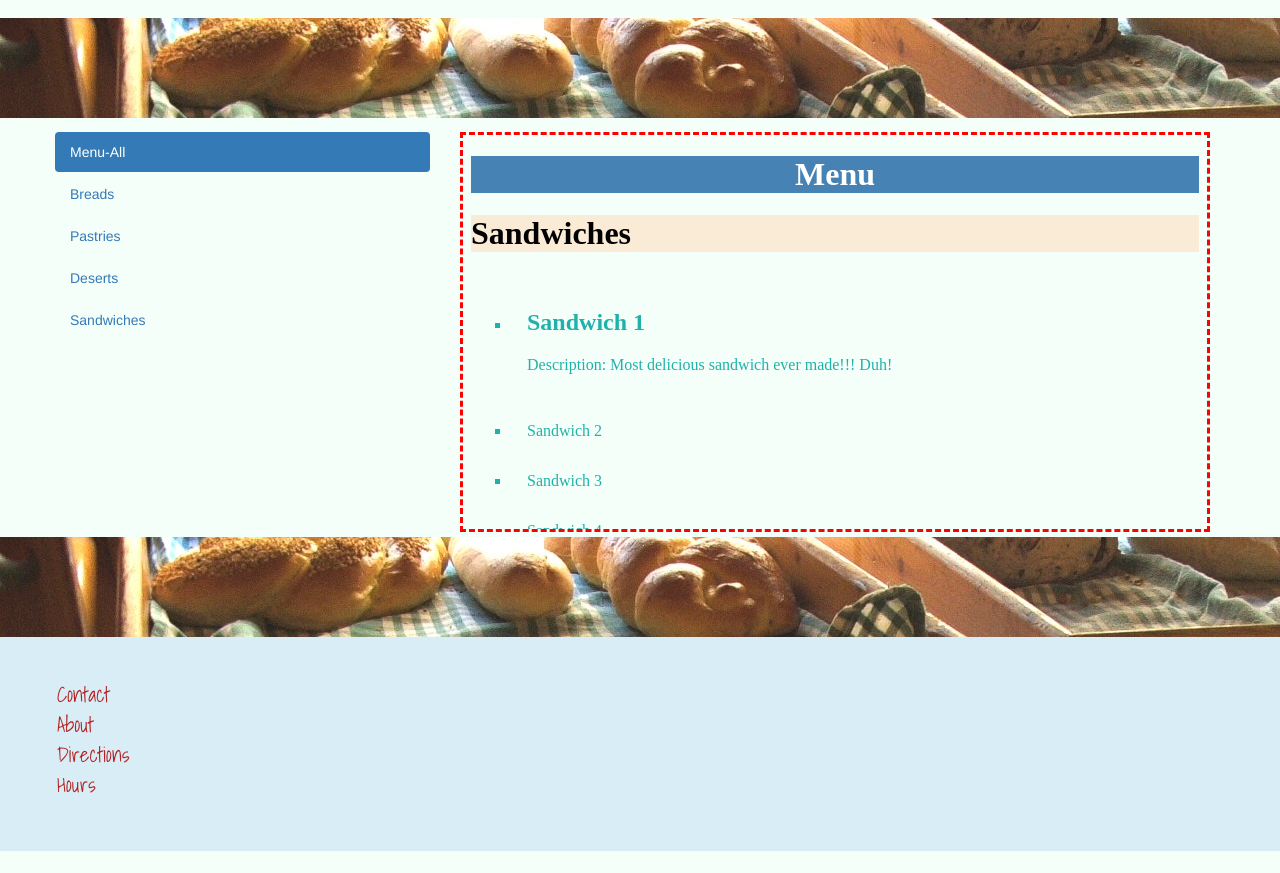
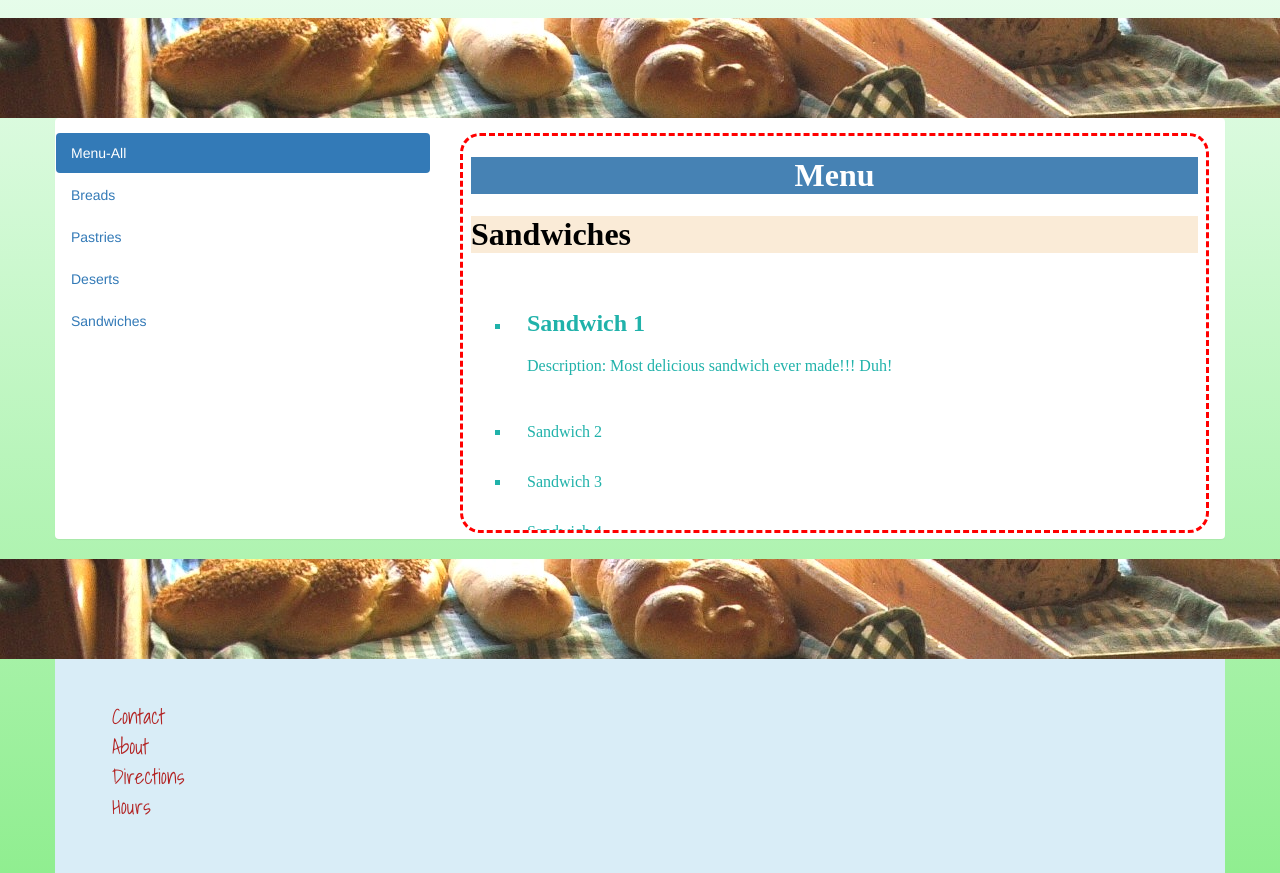
Before and after one commit to cntz/gwspace, a plain HTML site: page public_html/examples/bakery/bakery.html in a window 1280 px wide. Shown: the part 154-1027 px from the top of the page. Before the commit the page ends 1005 px from the top, so only its background shows below. Drawn offline with nearby package versions, Linux system fonts and the light colour scheme.

Commit message:
Submit Version

```diff
--- a/public_html/examples/bakery/bakery.html
+++ b/public_html/examples/bakery/bakery.html
@@ -20,7 +20,7 @@
         <!-- begin page styling -->
         <style>
             body {
-                background: mintcream;
+                background: linear-gradient(to bottom, mintcream, lightgreen);
             }
             #main-nav{
                 z-index: 10;
@@ -43,6 +43,7 @@
             }
             #menu{
                 height: 400px;
+                border-radius: 20px;
             }
             .pb{
                 height:100px; background-image: url(img/bakery.jpg); background-attachment: fixed;
@@ -52,6 +53,7 @@
                 color: firebrick;
                 font-family: 'Shadows Into Light';
                 font-size: 150%;
+
             }
         </style>
         <!-- end page styling -->
@@ -111,7 +113,7 @@
         <div class="container-fluid hidden-xs pb"></div>
 
         <div class='container'>
-            <div class='row ' style="padding-top: 1em">
+            <div class='row panel' style="padding-top: 1em">
                 <ul class='nav nav-pills nav-stacked col-md-4' >
                     <li class='active'><a onclick="menuShift('#head')" target="menu-frame">Menu-All</a></li>
                     <li><a onclick="menuShift('#breads');" >Breads</a></li>
@@ -125,7 +127,7 @@
             </div>
         </div>
         <div class="container-fluid hidden-xs pb"></div>
-        <div class='container-fluid bg-info'>
+        <div class='container bg-info'>
             <footer>
                 <ul class='list-unstyled '>
                     <li>Contact</li>
```
